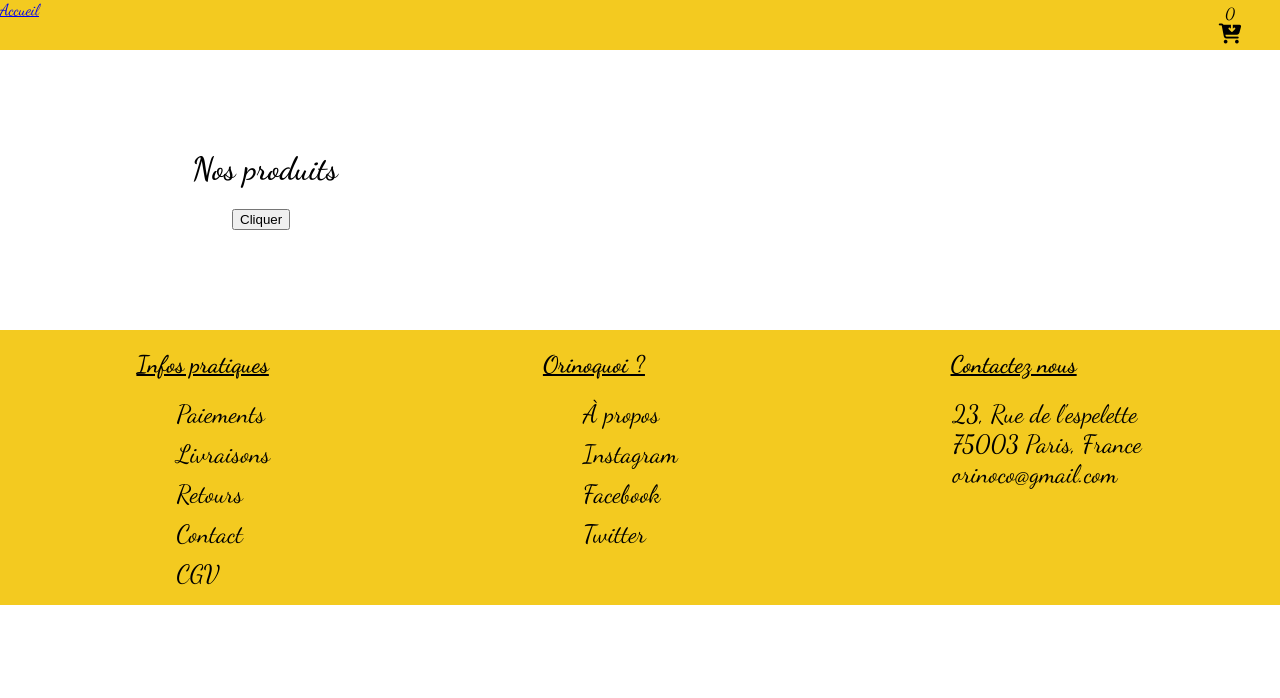
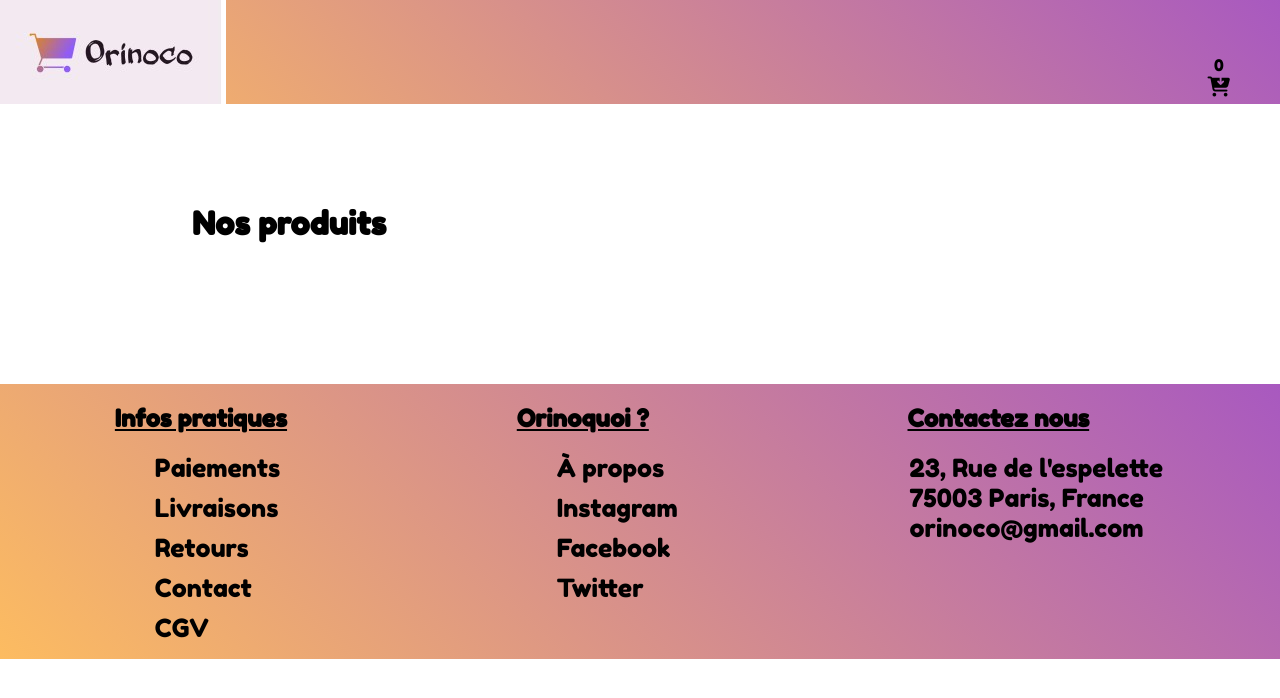
Before and after one commit to raphaellorthioir/Orinoco, a plain HTML site: page index.html in a window 1280 px wide. Drawn offline with nearby package versions, Linux system fonts and the light colour scheme; files that its build step writes are made by us from their sources.

Commit message:
background

```diff
--- a/frontend/sass/style.scss
+++ b/frontend/sass/style.scss
@@ -1,7 +1,7 @@
 body{
     font-size: 1em;
     margin: 0;
-    font-family: 'Dancing Script', cursive;
+    font-family: 'Fredoka One', cursive;
 }
 p{
     margin: 2px;
@@ -27,6 +27,13 @@ p{
 }
 header{
     justify-content: space-between;
+    height: 104px;
+    width: auto;
+}
+.logo{
+    img{
+        margin: 0;
+    }
 }
 main{
     margin-left: auto;
@@ -44,26 +51,30 @@ main{
 
 
 }
-.yellow{
-    background: #f3ca20;
+.mianBackground{
+    background: rgb(252,176,69);
+    background: linear-gradient(45deg, rgba(252,176,69,0.8491771708683473) 0%, rgba(152,58,180,0.8435749299719888) 100%);
 }
 
 .cartContainer{
     display: none;
 }
 nav{
-    height: 50px;
-    width: 100px;
+    height: auto;
+    width: auto;
     display: flex;
     align-items: center;
     justify-content: center;
+    margin-top: 50px;
+    margin-right: 50px;
+}
 .cart{
     display: flex;
     flex-direction: column;
     align-items: center;
     justify-content: center;
 }
-}
+
 .cartIcon{
     color: black;
     font-size: 20px;
--- a/index.html
+++ b/index.html
@@ -5,25 +5,25 @@
     <meta http-equiv="X-UA-Compatible" content="IE=edge">
     <meta name="viewport" content="width=device-width, initial-scale=1.0">
     <title>Orinoco</title>
-    <link rel="stylesheet" href="../sass/style.css">
+    <link rel="stylesheet" href="./frontend/sass/style.css">
     <link rel="preconnect" href="https://fonts.gstatic.com">
-    <link rel="preconnect" href="https://fonts.gstatic.com">
-<link href="https://fonts.googleapis.com/css2?family=Dancing+Script:wght@400;600&display=swap" rel="stylesheet">
+    <link href="https://fonts.googleapis.com/css2?family=Fredoka+One&display=swap" rel="stylesheet">
     <meta name="description" content="">
     <script src="https://kit.fontawesome.com/05e841d70d.js" crossorigin="anonymous"></script>
     <script type="" src="../js/list.js" ></script>
 </head>
 <body>
 
-    <header class="align nav yellow">
+    <header class="align nav mainBackground">
         <div class="logo">
-            <a href="index.html"> Accueil</a>
+            <a href="index.html"> <img src="./frontend/img/logo-orinoco.jpg" alt="Logo de Orincoco"></a>
         </div>
         <nav>
+
              <div class="cart">
 
                 <div class="count"> 0</div>
-                    <a class="cartIcon" href="cart.html"><i class="fas fa-cart-arrow-down"></i></a>
+                    <a class="cartIcon" href="./frontend/html/cart.html"><i class="fas fa-cart-arrow-down"></i></a>
                     <div class="cartContainer"> <!-- shows the products in cart-->
                         <ul>
                            <li class="align">
@@ -45,10 +45,11 @@
             <!--Disposition en damier-->
             <figure class=" imgCamera align lineProduct">
 
-                <div id="x">
+                <div id="productImg">
+                  <a href="./frontend/html/product.html"><img src="" alt=""></a>
 
                      </div>
-               <button onclick="addImage()"> Cliquer</button>
+
                 <figcaption>
 
 
@@ -59,7 +60,7 @@
         </section>
      </main>
     <footer>
-        <div class="align space yellow">
+        <div class="align space mainBackground">
             <div>
                 <h2> Infos pratiques</h2>
                  <ul>
```
Also changed, not shown: frontend/html/cart.html (+4 -4 lines), frontend/html/commandValidation.html (+5 -5 lines), frontend/html/product.html (+4 -4 lines), frontend/img/logo-orinoco.jpg (added), frontend/sass/style.css, 1 other file.
